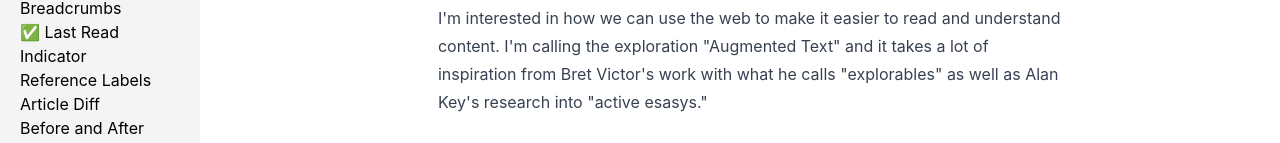
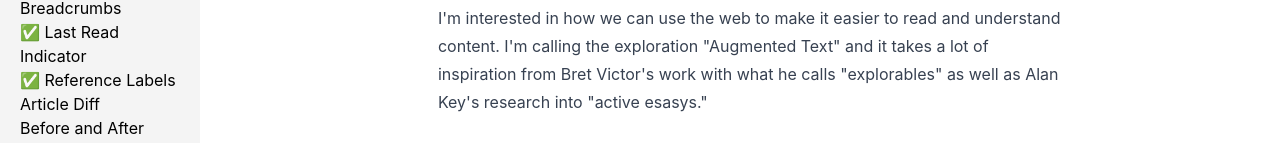
Before and after one commit to jonbell-lot23/academia, a Next.js app: page /about in a window 1280 px wide. Shown: the part 248-391 px from the top of the page. Built offline with nearby package versions, Linux system fonts and the light colour scheme.

Commit message:
Reference labels

```diff
--- a/components/LeftNav.js
+++ b/components/LeftNav.js
@@ -11,7 +11,7 @@ const LeftNav = () => {
     { name: "digital-patina", displayName: "✅ Digital Patina" },
     { name: "personal-breadcrumbs", displayName: "✅ Personal Breadcrumbs" },
     { name: "last-read-indicator", displayName: "✅ Last Read Indicator" },
-    { name: "reference-labels", displayName: "Reference Labels" },
+    { name: "reference-labels", displayName: "✅ Reference Labels" },
     { name: "article-diff", displayName: "Article Diff" },
     { name: "before-and-after-slider", displayName: "Before and After Slider" },
     {
```
